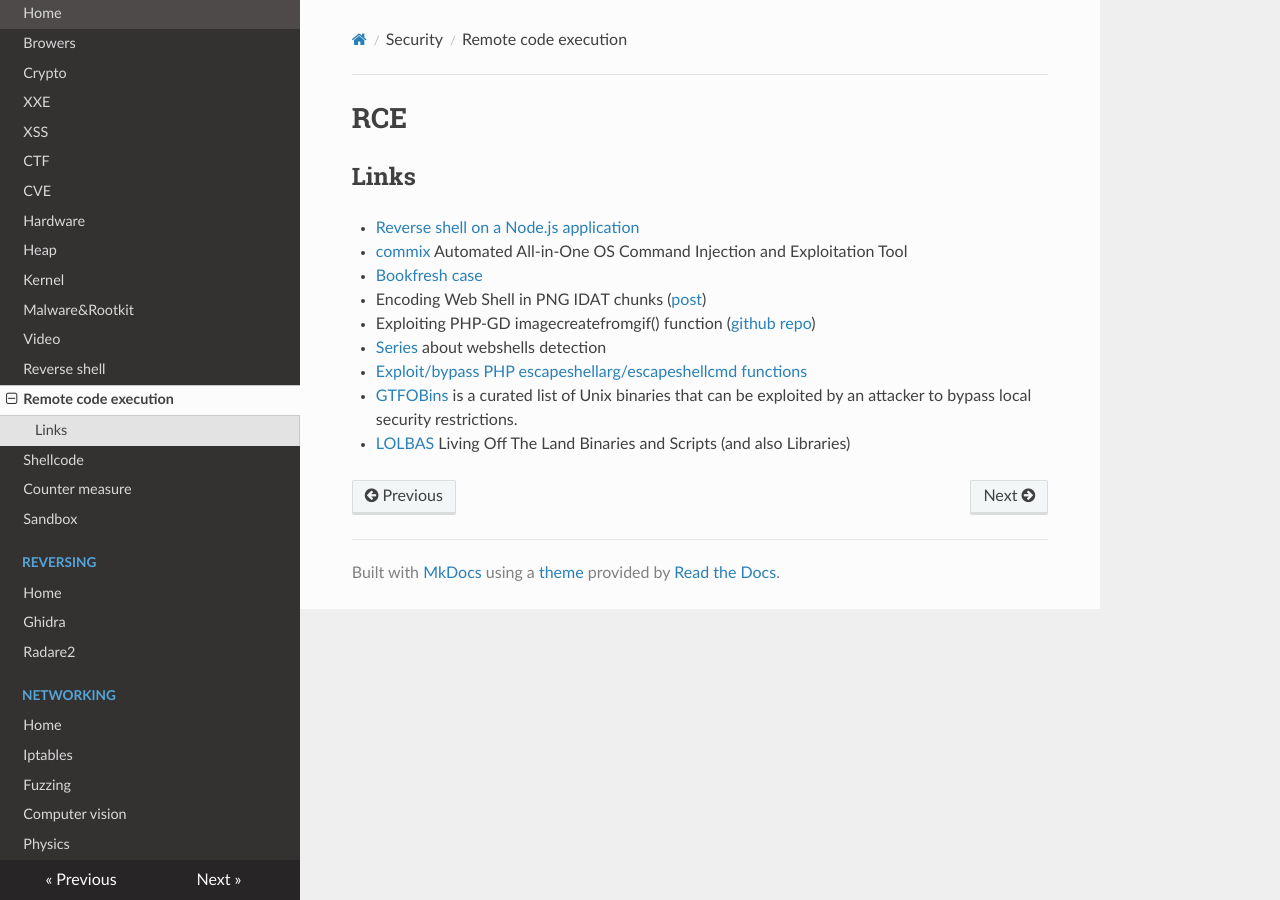
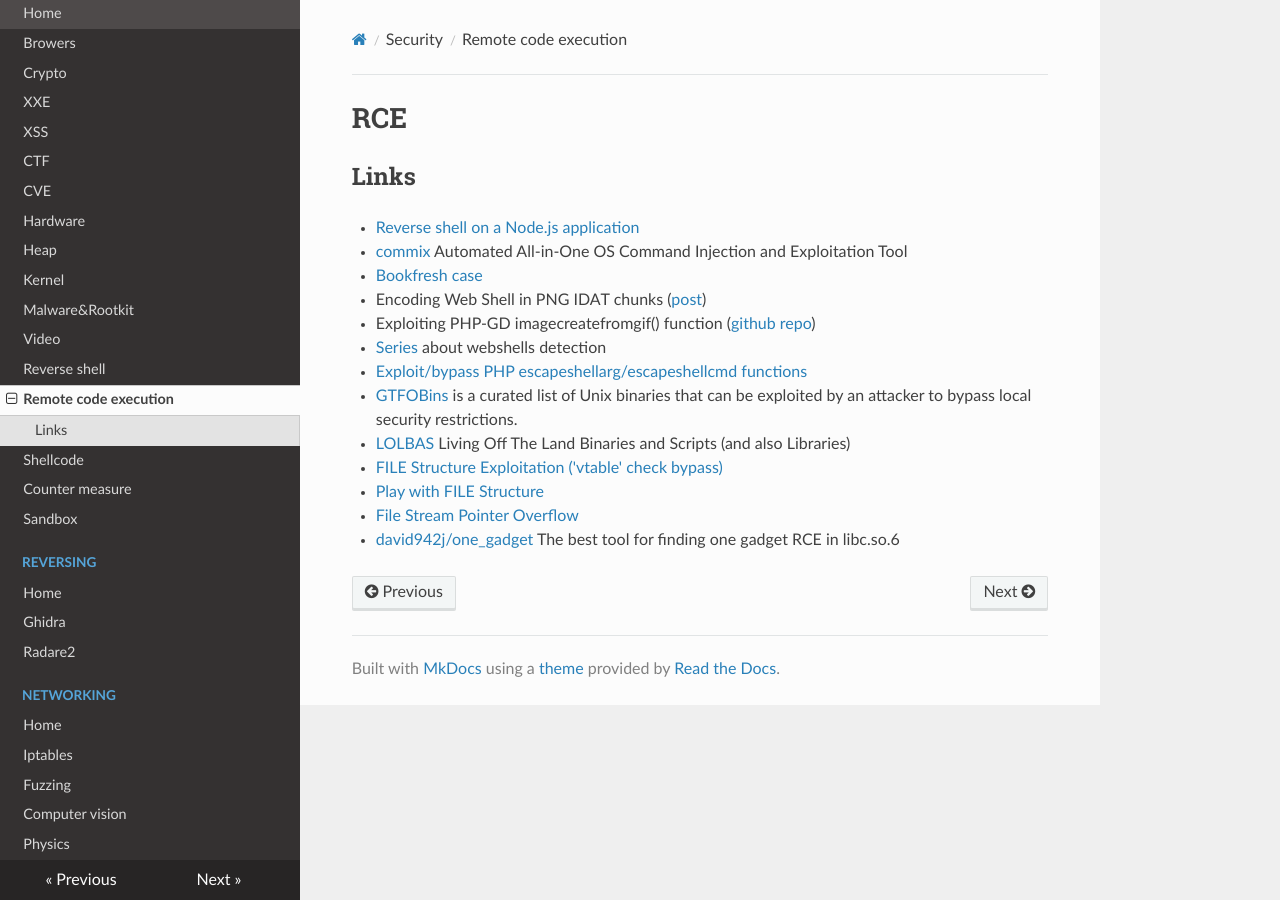
Before and after one commit to gipi/low-level, an MkDocs documentation site: the page built from docs/security/rce.md, in a window 1280 px wide. Built offline with MkDocs 1.6.1, drawn with Linux system fonts in a browser that asks for light colours; nearby versions of some CDN libraries; old or Windows-style settings are respelled for this version of MkDocs.

Commit message:
Add links.

```diff
--- a/docs/security/rce.md
+++ b/docs/security/rce.md
@@ -11,3 +11,7 @@
  - [Exploit/bypass PHP escapeshellarg/escapeshellcmd functions](https://security.szurek.pl/exploit-bypass-php-escapeshellarg-escapeshellcmd.html)
  - [GTFOBins](https://gtfobins.github.io/) is a curated list of Unix binaries that can be exploited by an attacker to bypass local security restrictions.
  - [LOLBAS](https://lolbas-project.github.io) Living Off The Land Binaries and Scripts (and also Libraries)
+ - [FILE Structure Exploitation ('vtable' check bypass)](https://dhavalkapil.com/blogs/FILE-Structure-Exploitation/)
+ - [Play with FILE Structure](https://gsec.hitb.org/materials/sg2018/D1%20-%20FILE%20Structures%20-%20Another%20Binary%20Exploitation%20Technique%20-%20An-Jie%20Yang.pdf)
+ - [File Stream Pointer Overflow](https://www.w0lfzhang.com/2016/11/19/File-Stream-Pointer-Overflow/)
+ - [david942j/one_gadget](https://github.com/david942j/one_gadget) The best tool for finding one gadget RCE in libc.so.6
```
Also changed, not shown: docs/languages/python.md (+3 -0 lines), docs/reversing/ghidra.md (+1 -0 lines), docs/reversing/reversing.md (+1 -0 lines), docs/security/hardware.md (+1 -0 lines), docs/security/kernel.md (+1 -0 lines).
